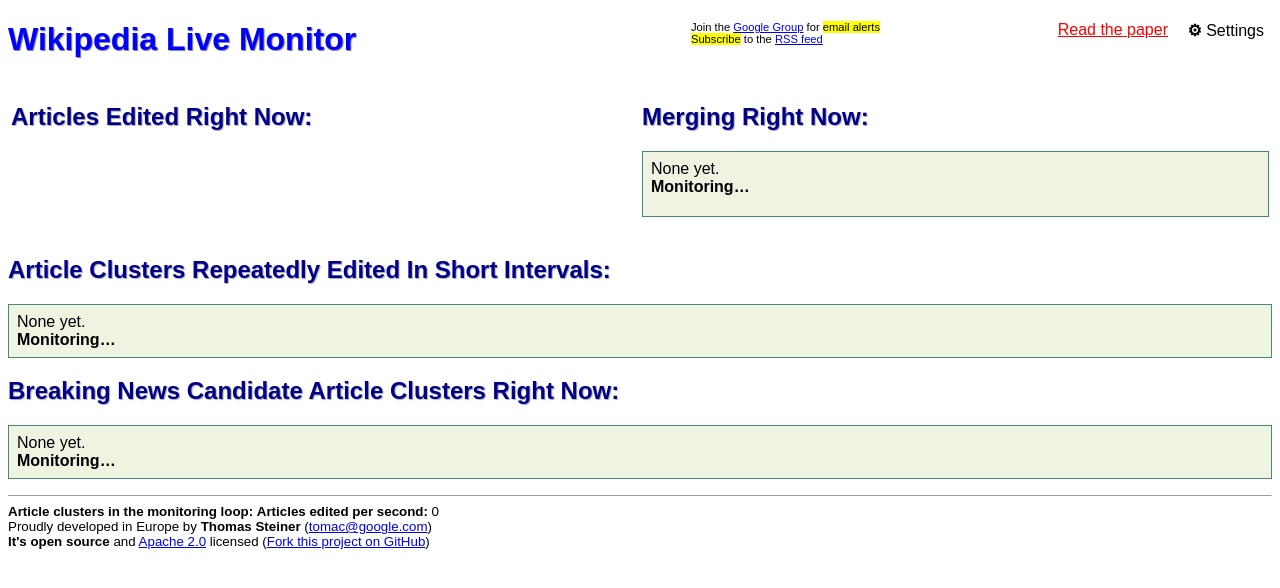
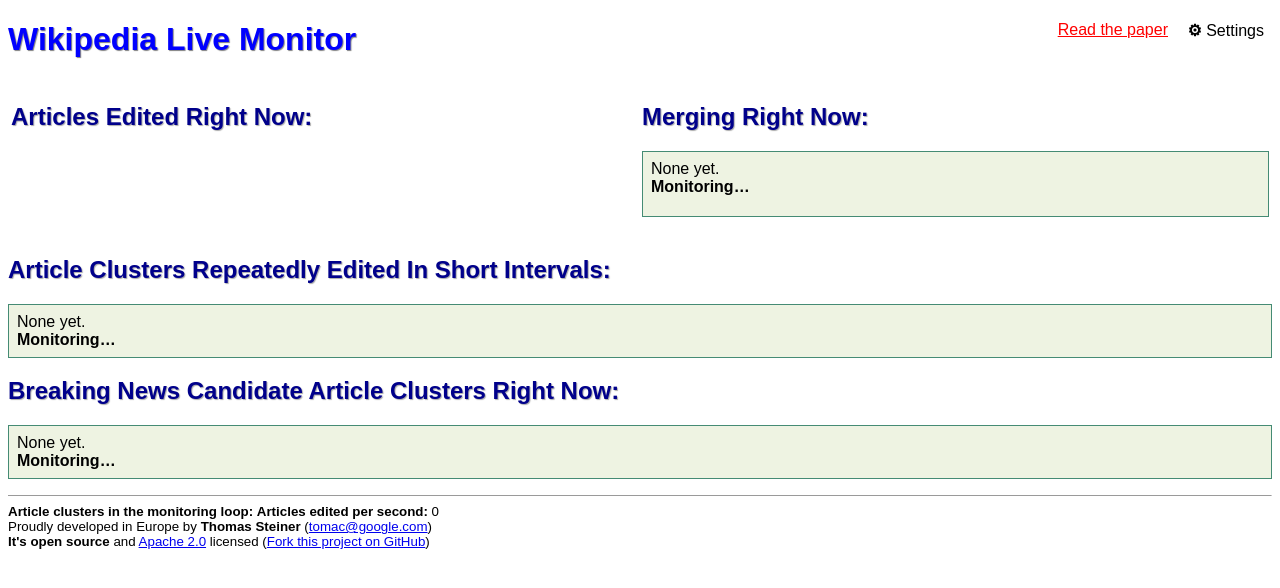
Before and after one commit to tomayac/wikipedia-irc, a website: page index.html in a window 1280 px wide. Drawn offline with nearby package versions, Linux system fonts and the light colour scheme; no server answers.

Commit message:
Removed RSS feed link.

```diff
--- a/index.html
+++ b/index.html
@@ -6,17 +6,6 @@
     <link rel="stylesheet" href="main.css" />
   </head>
   <body>
-    <div id="callsToAction">
-      <ul>
-        <li>Join the
-          <a href="https://groups.google.com/forum/#!forum/wikipedialivemonitor">Google Group</a>
-          for <span class="highlight">email alerts</a>
-        </li>
-        <li><span class="highlight">Subscribe</span> to the
-          <a href="https://groups.google.com/forum/feed/wikipedialivemonitor/msgs/rss.xml?num=15">RSS feed</a>
-        </li>
-      </ul>
-    </div>
     <iframe id="followWidget" allowtransparency="true" frameborder="0" scrolling="no"
       src="//platform.twitter.com/widgets/follow_button.html?screen_name=WikiLiveMon&show_count=false&lang=en&show_screen_name=true&dnt=true"
       style="width:300px; height:20px;"></iframe>
```
